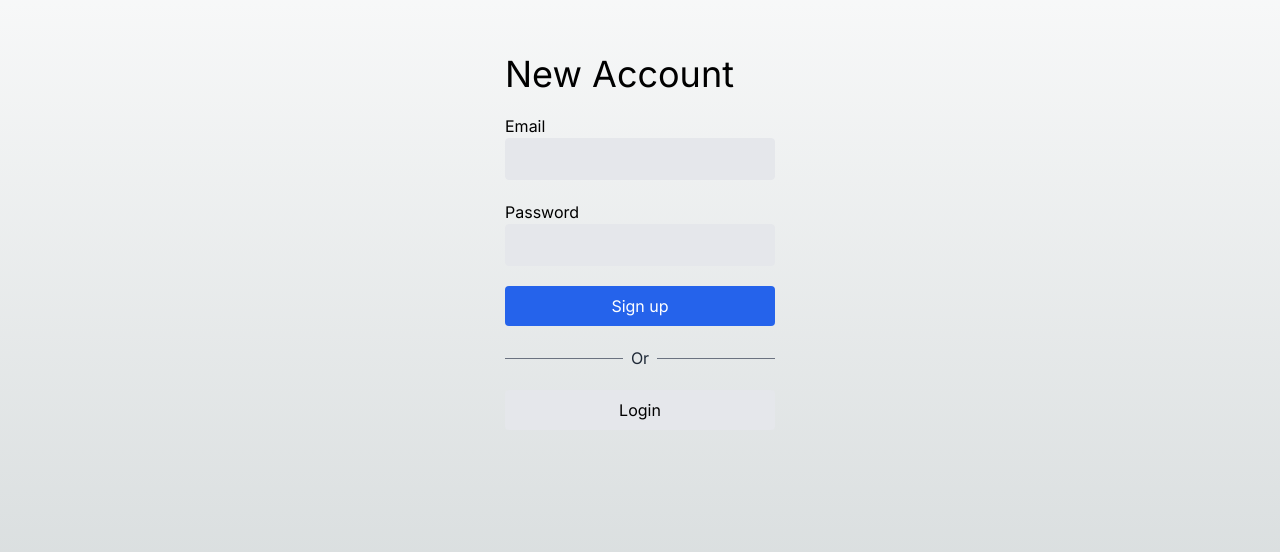
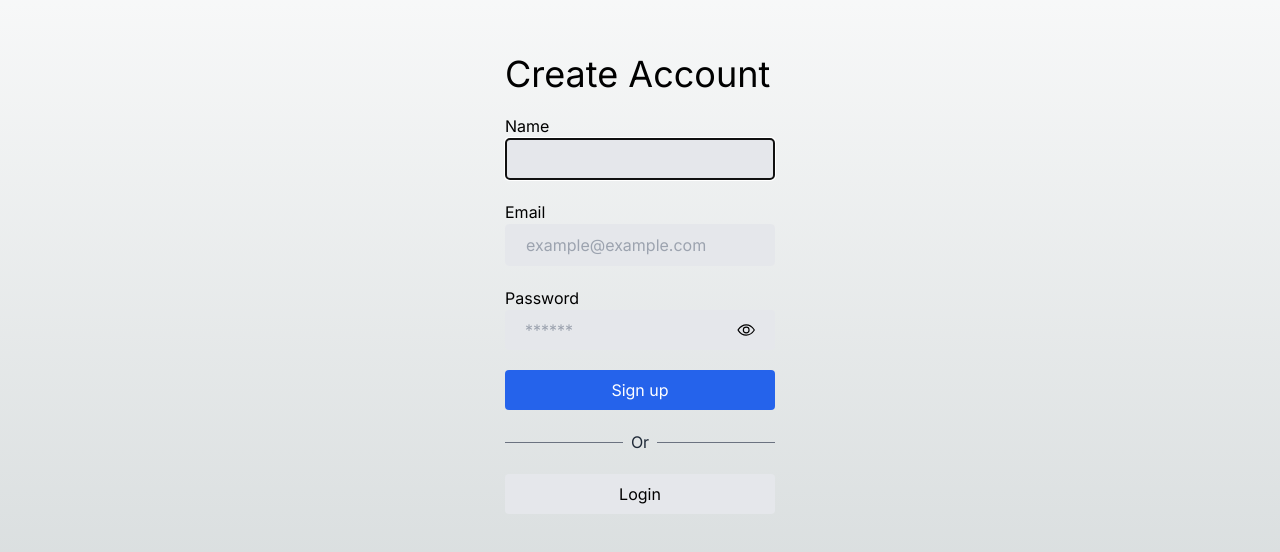
Before and after one commit to mejialaguna/shopWithMe, a Next.js app: page /signup in a window 1280 px wide. Shown: the part 154-706 px from the top of the page. Built offline with nearby package versions, Linux system fonts and the light colour scheme; no server answers.

Commit message:
shopWithMe: adding sign up user login

```diff
--- a/package.json
+++ b/package.json
@@ -20,6 +20,7 @@
     "npm": "^10.5.0",
     "react": "^18",
     "react-dom": "^18",
+    "react-hook-form": "^7.51.2",
     "react-icons": "^5.0.1",
     "sharp": "^0.33.2",
     "swiper": "^11.0.7",
--- a/src/actions/auth/login.ts
+++ b/src/actions/auth/login.ts
@@ -17,13 +17,31 @@ export async function authenticate(
       redirect: false,
     });
 
-    return { success: true};
+    return { success: true };
+
   } catch (error) {
-    // console.log(error);
     return {
       success: false,
       message: 'Wrong email or password',
     };
   }
 }
-// johndoe@aol.com
+
+export async function login(
+  email: string,
+  password: string
+): Promise<AuthenticationResult> {
+  try {
+    await signIn('credentials', {
+      email: email.toLowerCase(),
+      password,
+    });
+
+    return { success: true };
+  } catch (error) {
+    return {
+      success: false,
+      message: 'Wrong email or password',
+    };
+  }
+}
--- /dev/null
+++ b/src/actions/auth/signUp.ts
@@ -0,0 +1,50 @@
+'use server';
+
+import prisma from '@/lib/prisma';
+import bcryptjs from 'bcryptjs';
+
+export const signUpUser = async (
+  name: string,
+  email: string,
+  password: string
+) => {
+  try {
+    const userAlreadyExist = await prisma.user.findUnique({
+      where: { email: email.toLowerCase() },
+    });
+
+    if (userAlreadyExist) {
+      return {
+        ok: false,
+        message: `Email ${email} already exists`,
+      };
+    }
+
+    const user = await prisma.user.create({
+      data: {
+        name,
+        email: email.toLowerCase(),
+        password: bcryptjs.hashSync(password),
+      },
+      select: {
+        id: true,
+        name: true,
+        email: true,
+      },
+    });
+
+    console.log({ user });
+
+    return {
+      ok: true,
+      user: user,
+    };
+
+  } catch (error) {
+    console.log(error);
+    return {
+      ok: false,
+      message: 'something went wrong creating user',
+    };
+  }
+};
--- a/src/app/(auth)/login/ui/LoginForm.tsx
+++ b/src/app/(auth)/login/ui/LoginForm.tsx
@@ -2,7 +2,6 @@
 'use client';
 
 import React, { useCallback, useEffect, useState } from 'react';
-import { useRouter } from 'next/navigation';
 import Link from 'next/link';
 import { useFormState, useFormStatus } from 'react-dom';
 import { authenticate } from '@/actions/auth/login';
--- a/src/app/(auth)/signup/page.tsx
+++ b/src/app/(auth)/signup/page.tsx
@@ -1,37 +1,10 @@
-
-import Link from 'next/link';
+import { RegisterForm } from './ui/RegisterForm';
 
 export default function () {
   return (
     <main className='flex flex-col min-h-screen pt-32 sm:pt-52'>
-      <h1 className={'text-4xl mb-5'}>New Account</h1>
-
-      <div className='flex flex-col'>
-        <label htmlFor='email'>Email</label>
-        <input
-          className='px-5 py-2 border bg-gray-200 rounded mb-5'
-          type='email'
-        />
-
-        <label htmlFor='email'>Password</label>
-        <input
-          className='px-5 py-2 border bg-gray-200 rounded mb-5'
-          type='email'
-        />
-
-        <button className='btn-primary'>Sign up</button>
-
-        {/* divisor l ine */}
-        <div className='flex items-center my-5'>
-          <div className='flex-1 border-t border-gray-500'></div>
-          <div className='px-2 text-gray-800'>Or</div>
-          <div className='flex-1 border-t border-gray-500'></div>
-        </div>
-
-        <Link href='/login' className='btn-secondary text-center'>
-          Login
-        </Link>
-      </div>
+      <h1 className={'text-4xl mb-5'}>Create Account</h1>
+        <RegisterForm />
     </main>
   );
 }
--- /dev/null
+++ b/src/app/(auth)/signup/ui/RegisterForm.tsx
@@ -0,0 +1,136 @@
+'use client';
+
+import Link from 'next/link';
+import { login } from '@/actions/auth/login';
+import { signUpUser } from '@/actions/auth/signUp';
+import { useCallback, useState } from 'react';
+import { SubmitHandler, useForm } from 'react-hook-form';
+import { IoEyeOffOutline, IoEyeOutline } from 'react-icons/io5';
+
+type FormInputs = {
+  name: string;
+  email: string;
+  password: string;
+};
+
+export const RegisterForm = () => {
+  const {
+    register,
+    handleSubmit,
+    formState: { errors },
+  } = useForm<FormInputs>();
+  const [outline, setOutline] = useState(false);
+  const [view, setView] = useState('password');
+  const [errorMessage, setErrorMessage] = useState<string | undefined>('');
+
+  const eyeIcon = useCallback(() => {
+    return view === 'password' ? (
+      <IoEyeOutline
+        size={20}
+        className='cursor-pointer'
+        onClick={() => {
+          setView('text'), setOutline(true);
+        }}
+      />
+    ) : (
+      <IoEyeOffOutline
+        size={20}
+        className='cursor-pointer'
+        onClick={() => {
+          setView('password'), setOutline(true);
+        }}
+      />
+    );
+  }, [view]);
+
+  const onSubmit: SubmitHandler<FormInputs> = async (data) => {
+    setErrorMessage('');
+    const { name, email, password } = data;
+    const response = await signUpUser(name, email, password);
+
+    if (!response?.ok) {
+      setErrorMessage(response?.message);
+      return;
+    }
+
+    login(email.toLowerCase(), password);
+    window.location.replace('/');
+  };
+
+  return (
+    <form className='flex flex-col' onSubmit={handleSubmit(onSubmit)}>
+      <label htmlFor='name'>Name</label>
+      <input
+        className={`px-5 py-2 border bg-gray-200 rounded  ${errors.name?.type === 'required' ? 'outline-red-600 mb-1' : 'mb-5'}`}
+        type='text'
+        autoFocus
+        {...register('name', { required: 'Name is required' })}
+      />
+
+      {errors.name?.type === 'required' && (
+        <small className='text-red-600 mb-3'>{errors.name.message}</small>
+      )}
+
+      <label htmlFor='email'>Email</label>
+      <input
+        className={`px-5 py-2 border bg-gray-200 rounded  ${errors.email?.type === 'required' ? 'outline-red-600 mb-1' : 'mb-5'}`}
+        type='email'
+        placeholder='example@example.com'
+        {...register('email', {
+          required: 'Email is required',
+          pattern: {
+            value: /^\S+@\S+$/i,
+            message: 'Email should be valid: example@example.com',
+          },
+        })}
+      />
+
+      {errors.email?.type === 'required' && (
+        <small className='text-red-600 mb-3'>{errors.email.message}</small>
+      )}
+
+      <label htmlFor='password'>Password</label>
+      <div
+        className={`flex flex-row justify-between px-5 py-2
+        bg-gray-200 rounded items-center ${outline && 'border-2 border-[#115FCC]'}
+         ${!!errors?.password?.type ? 'mb-3 border-red-600 ' : 'mb-5'}`}
+      >
+        <input
+          className='bg-gray-200 outline-none w-full'
+          type={view}
+          placeholder='******'
+          {...register('password', {
+            required: 'password is required',
+            minLength: {
+              value: 6,
+              message: 'Password should be at least 8 characters',
+            },
+          })}
+          onFocus={() => setOutline(true)}
+          onBlur={() => setOutline(false)}
+        />
+        {eyeIcon()}
+      </div>
+      {!!errors?.password?.type && (
+        <small className='text-red-600 mb-3'>{errors?.password?.message}</small>
+      )}
+
+      {errorMessage && (
+        <small className='text-red-600 mb-3'>{errorMessage}</small>
+      )}
+
+      <button className='btn-primary'>Sign up</button>
+
+      {/* divisor line */}
+      <div className='flex items-center my-5'>
+        <div className='flex-1 border-t border-gray-500'></div>
+        <div className='px-2 text-gray-800'>Or</div>
+        <div className='flex-1 border-t border-gray-500'></div>
+      </div>
+
+      <Link href='/login' className='btn-secondary text-center'>
+        Login
+      </Link>
+    </form>
+  );
+};
--- /dev/null
+++ b/src/app/(shop)/checkout/layout.tsx
@@ -0,0 +1,13 @@
+import { auth } from "@/auth.config";
+import { redirect } from "next/navigation";
+
+export default async function CheckoutLayout({
+ children
+}: {
+ children: React.ReactNode;
+  }) {
+  const session = await auth();
+  if (!session?.user) redirect('/login');
+
+  return <>{children}</>;
+}
--- a/src/auth.config.ts
+++ b/src/auth.config.ts
@@ -18,7 +18,6 @@ export const authConfig: NextAuthConfig = {
       return token;
     },
     session({ session, token, user }) {
-      console.log({ session, token, user });
       // eslint-disable-next-line @typescript-eslint/no-explicit-any
       session.user = token.data as any;
       return session;
```
Also changed, not shown: 1 other file (tests, documents, lock files or other folders).
